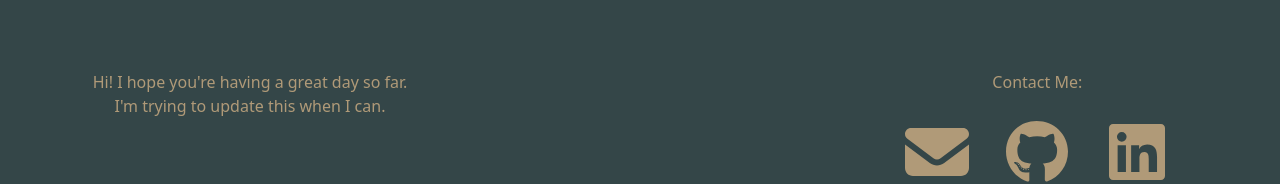
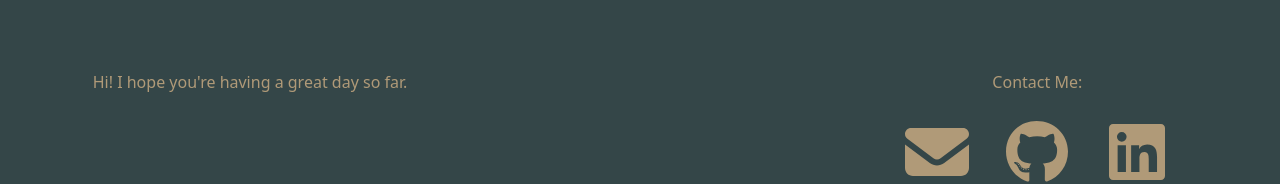
Before and after one commit to lorenzjdr/website, a React (Vite) app: page /#/ in a window 1280 px wide. Shown: the part 1172-1356 px from the top of the page. Built offline with nearby package versions, Linux system fonts and the light colour scheme; no server answers.

Commit message:
Added Workflow file

```diff
--- a/package.json
+++ b/package.json
@@ -8,7 +8,7 @@
     "predeploy": "npm run build",
     "deploy": "gh-pages -d dist",
     "dev": "vite --host",
-    "build": "tsc && vite build",
+    "build": "tsc && vite build && cp CNAME dist/",
     "lint": "eslint . --ext ts,tsx --report-unused-disable-directives --max-warnings 0",
     "preview": "vite preview"
   },
--- a/src/components/EmailSection/EmailSection.tsx
+++ b/src/components/EmailSection/EmailSection.tsx
@@ -11,7 +11,6 @@ const EmailSection = () =>
             <div className='abt' >
                <p>
                   Hi! I hope you're having a great day so far.<br></br>
-                  I'm trying to update this when I can.
                </p>
             </div>
             <div className="contact">
```
Also changed, not shown: 1 other file (tests, documents, lock files or other folders).
